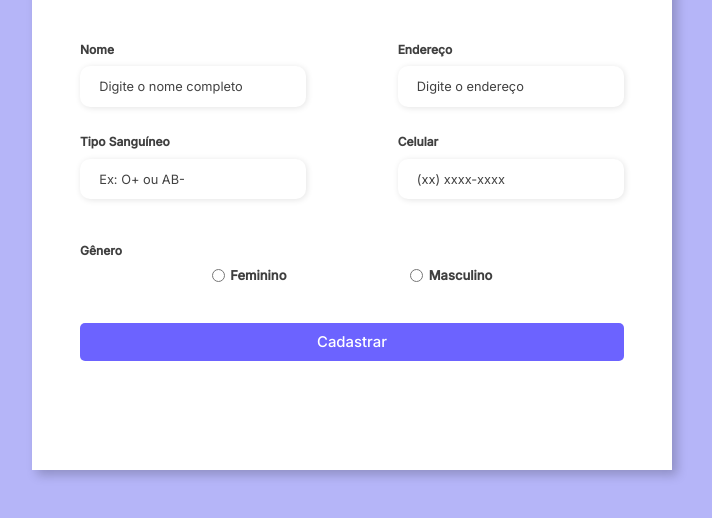
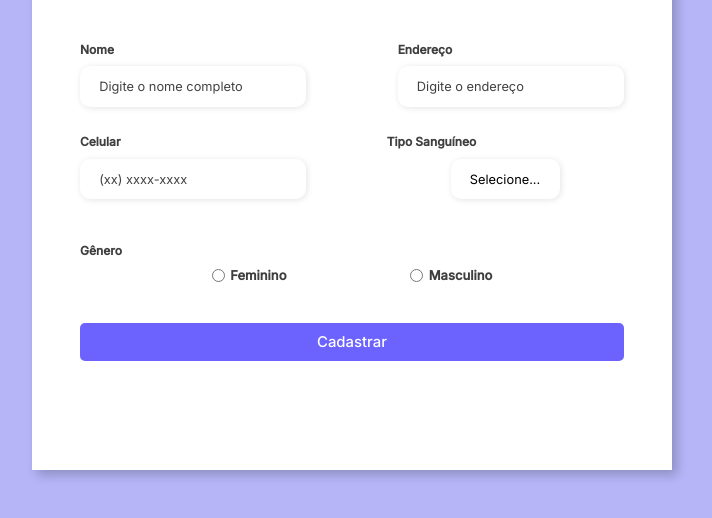
Before and after one commit to LeroFelipe/Cadastro-doadores, a plain HTML site: page index.html in a window 1280 px wide. Shown: the part 250-768 px from the top of the page, without its empty margins (288-1000 px from the left). Drawn offline with Linux system fonts and the light colour scheme.

Commit message:
Alteração no visual da página de cadastro

```diff
--- a/assets/css/style.css
+++ b/assets/css/style.css
@@ -55,7 +55,7 @@ body {
 .form-header h1::after {
     content: '';
     display: block;
-    width: 5rem;
+    width: 9rem;
     height: 0.3rem;
     background-color: #6c63ff;
     margin: 0 auto;
@@ -90,6 +90,26 @@ body {
 }
 
 .input-box input:focus-visible {
+    outline: 1px solid #6c63ff;
+}
+
+.input-box select {
+    margin: 0.6rem 4rem;
+    padding: 0.8rem 1.2rem;
+    border: none;
+    border-radius: 10px;
+    box-shadow: 1px 1px 6px #0000001c;
+    font-size: 0.8rem;
+    appearance: none; /* Remove a seta padrão do navegador em alguns casos */
+    background: #ffffff; /* Cor de fundo do elemento select */
+    cursor: pointer;
+}
+
+.input-box select:hover {
+    background-color: #eeeeee75;
+}
+
+.input-box select:focus-visible {
     outline: 1px solid #6c63ff;
 }
 
--- a/index.html
+++ b/index.html
@@ -33,14 +33,25 @@
                     </div>
 
                     <div class="input-box">
-                        <label for="sangue">Tipo Sanguíneo</label>
-                        <input id="sangue" type="text" name="sangue" placeholder="Ex: O+ ou AB-" required>
+                        <label for="number">Celular</label>
+                        <input id="number" type="tel" name="number" placeholder="(xx) xxxx-xxxx" required>
                     </div>
 
                     <div class="input-box">
-                        <label for="number">Celular</label>
-                        <input id="number" type="tel" name="number" placeholder="(xx) xxxx-xxxx" required>
+                        <label for="sangue">Tipo Sanguíneo</label>
+                        <select id="sangue" name="sangue" required>
+                            <option value="">Selecione...</option>
+                            <option value="O+">O+</option>
+                            <option value="O-">O-</option>
+                            <option value="A+">A+</option>
+                            <option value="A-">A-</option>
+                            <option value="B+">B+</option>
+                            <option value="B-">B-</option>
+                            <option value="AB+">AB+</option>
+                            <option value="AB-">AB-</option>
+                        </select>
                     </div>
+
                 </div>
 
                 <div class="gender-inputs">
```
